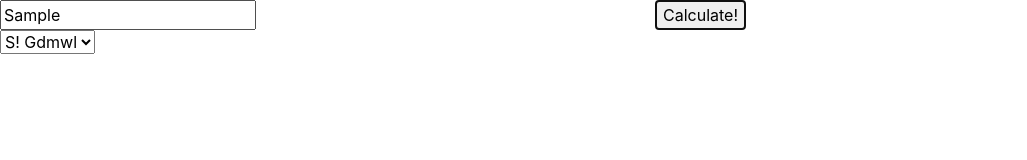
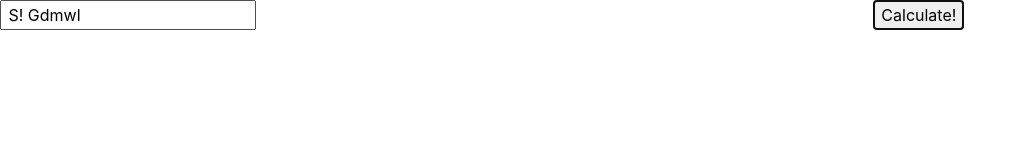
Before and after one commit to simbu95/FEFlags, a plain HTML site: page index.html in a window 1280 px wide. Both pictures are taken after typing "Sample" into the empty fields and a click on the button "Calculate!". Shown: the whole page, without its empty margins (0-1027 px from the left). Drawn offline with nearby package versions, Linux system fonts and the light colour scheme.

Commit message:
Update index.html

```diff
--- a/index.html
+++ b/index.html
@@ -7,15 +7,10 @@
 </head>
 <body>
 	<div class="row">
-		<div class="col-6">
+		<div class="col-8">
 			<input type="text" id="Flags"/>
 		</div>
 		<div class="col"><button id="calc">Calculate!</button></div>
-	</div>
-	<div class="row">
-		<div class="col-6">
-			<select id="Output"></select>
-		</div>
 	</div>
 </body>
 
@@ -25,9 +20,7 @@
 	function calculate() {
 		var text=document.getElementById('Flags').value;
 		ret=Parse(text);
-		var option = document.createElement("option");
-    		option.text = ret;
-		document.getElementById('Output').add(option)
+		document.getElementById('Flags').value=ret;
 	}
 
 	function Parse(text){
```
